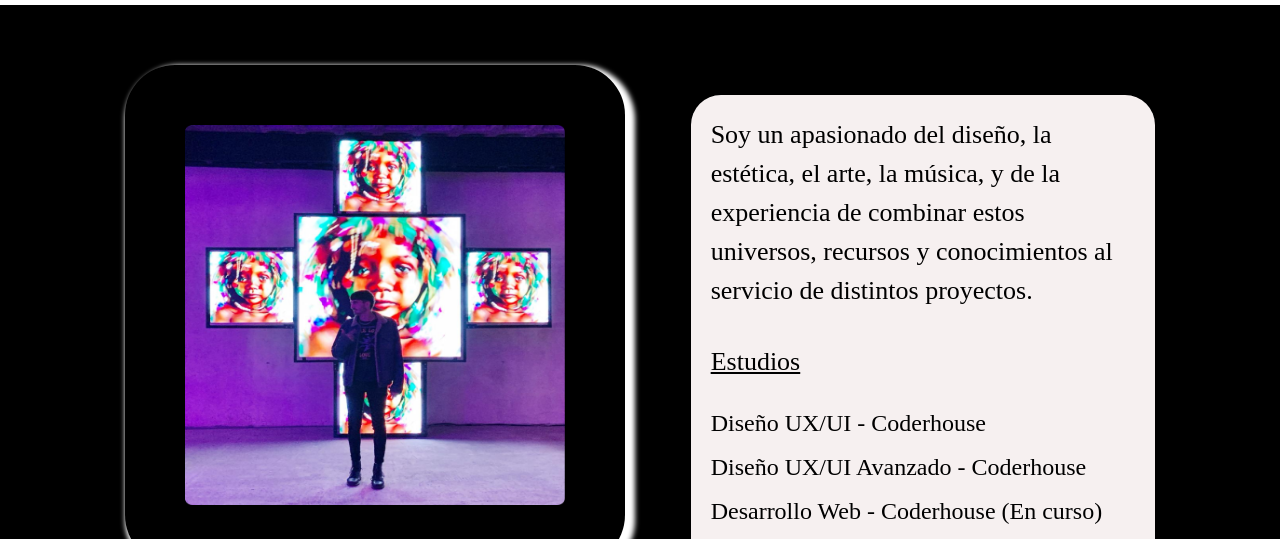
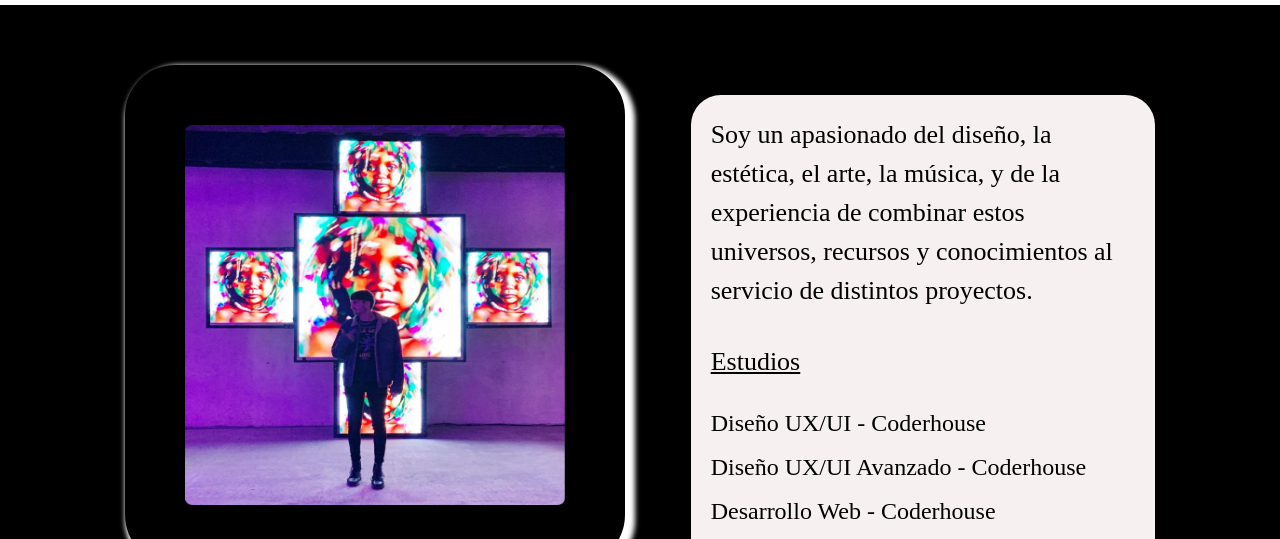
Before and after one commit to UlisesPinus/portfolio-ullises-pinus, a website: page pages/sobremi.html in a window 1280 px wide. Shown: the part 261-800 px from the top of the page. Drawn offline with nearby package versions, Linux system fonts and the light colour scheme.

Commit message:
correcion

```diff
--- a/pages/sobremi.html
+++ b/pages/sobremi.html
@@ -60,7 +60,7 @@
                 <div>
                     <h4>Diseño UX/UI - Coderhouse</h4>
                     <h4>Diseño UX/UI Avanzado - Coderhouse</h4>
-                    <h4>Desarrollo Web - Coderhouse (En curso)</h4>
+                    <h4>Desarrollo Web - Coderhouse </h4>
                 </div>
                 <a href="file:///C:/Users/usuario/Desktop/uli/cv/CV%20Ulises%20Pinus.%20Esp.pdf" target="_blank">👉CV👈</a>
             </div>
```
